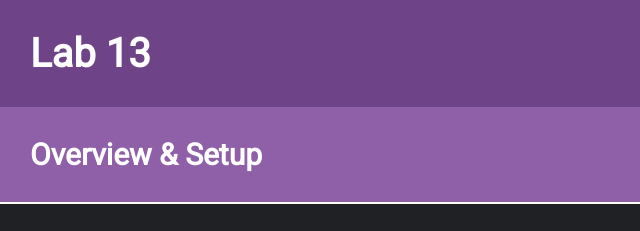
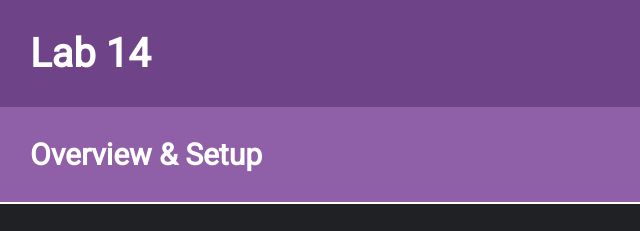
Before and after one commit to SevanBadal/sevanbadal.github.io, a plain HTML site: page index.html in a window 1280 px wide. Shown: the top 231 px of the page, 0-640 px from the left. Drawn offline with Linux system fonts and the light colour scheme.

Commit message:
Update index.html

```diff
--- a/index.html
+++ b/index.html
@@ -7,7 +7,7 @@
 	<title>Lab 14</title>
 </head>
 <body>
-	<h1>Lab 13</h1>
+	<h1>Lab 14</h1>
 	<h2>Overview & Setup</h2>
 	<div class="toggle">
 		<p>Today's objective is to deploy your midterm project on GitHub Pages.  Follow the steps below and submit a link to your GitHub Page's site using the Lab 13 submission form.</p>
```
